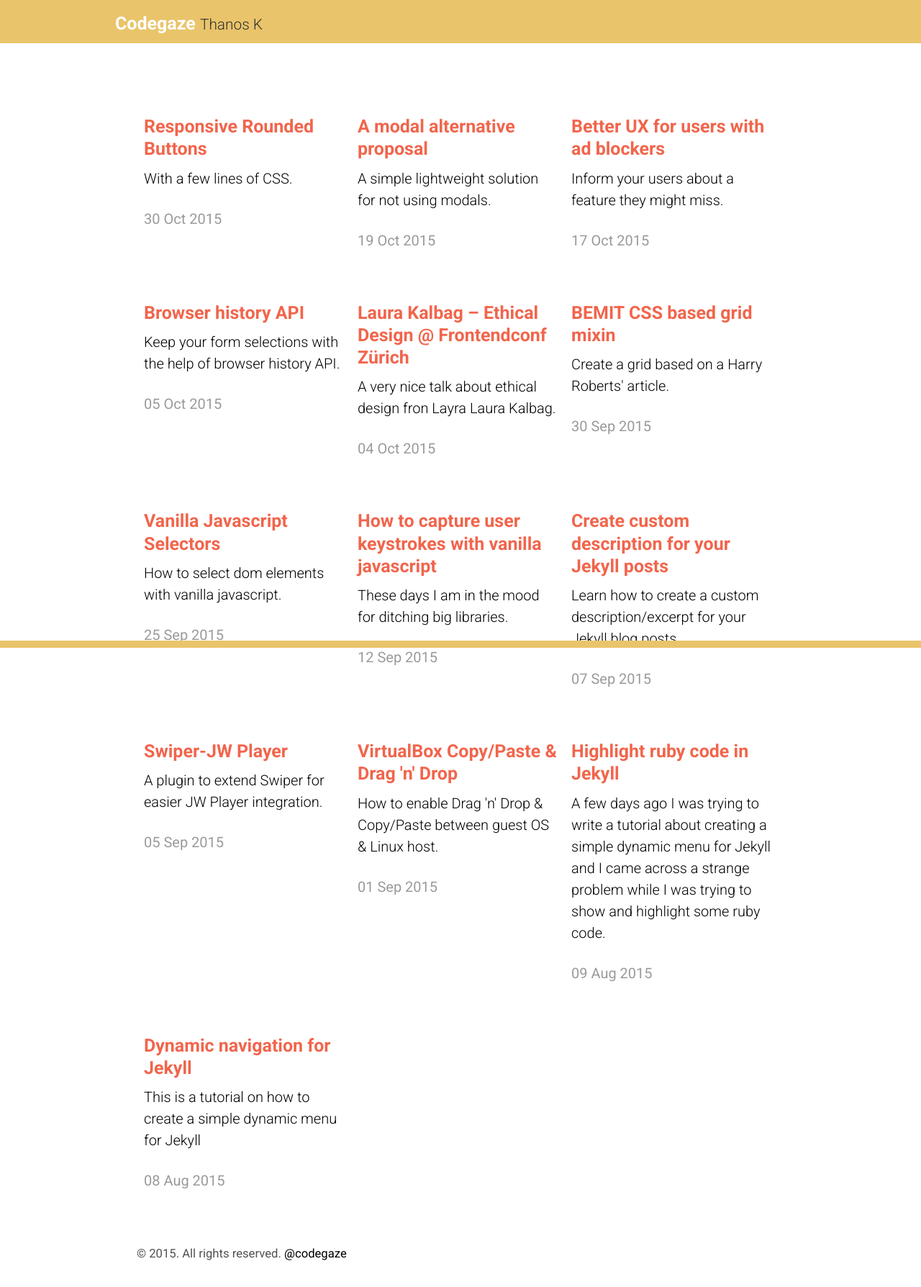
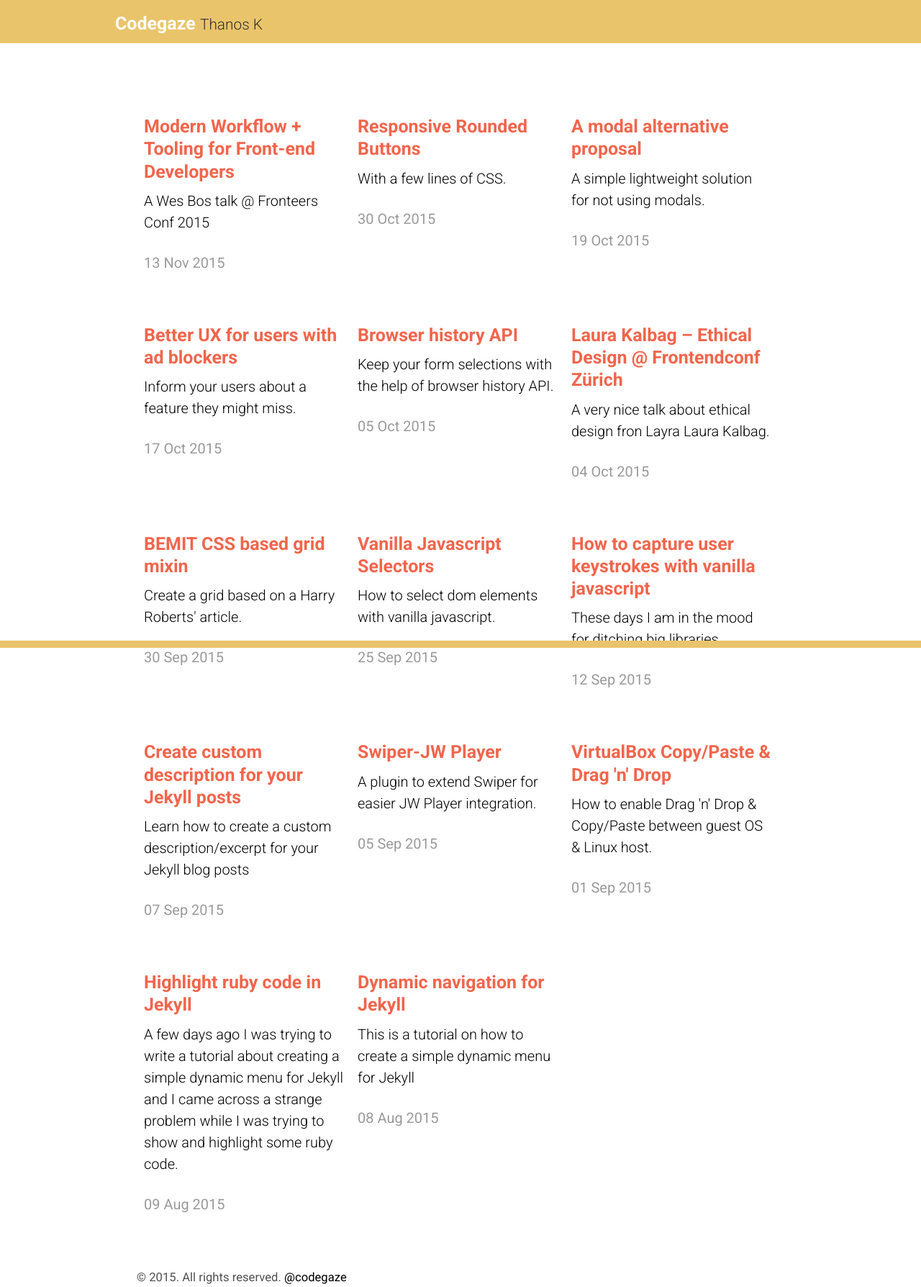
Before and after one commit to codegaze/codegaze.github.io, a Jekyll site: the page built from index.html, in a window 1280 px wide. Shown: the whole page at 72% size. Built offline with Jekyll 4.4.1, drawn with Linux system fonts in a browser that asks for light colours; nearby versions of some CDN libraries; the list of posts is cut into pages by our own code; a style sheet for code colours, icons or effects is not loaded; before the commit the page ends 1755 px from its top, so only the background shows below that.

Commit message:
New Video Post

```diff
--- /dev/null
+++ b/_posts/2015-11-13-modern-workflow-tools.md
@@ -0,0 +1,14 @@
+---
+layout: post
+title: Modern Workflow + Tooling for Front-end Developers
+keywords: CSS, responsive, buttons, frontend, codegaze
+description: Modern Workflow + Tooling for Front-end Developers - A Wes Bos talk @ Fronteers Conf 2015
+post_description: A Wes Bos talk @ Fronteers Conf 2015
+keywords: WORKFLOW,TOOLS
+---
+
+ Wes Bos at Fronteers Conference 2015 gives a short presentation for each of the modern workflow tools front end developers are using right now and a bonus talk with Bruce Lawson asking people's questions.
+
+<div class="video-fluid-wrapper">
+  <iframe src="https://player.vimeo.com/video/145138873" width="500" height="281" frameborder="0" webkitallowfullscreen mozallowfullscreen allowfullscreen></iframe> <p><a href="https://vimeo.com/145138873">Wes Bos - Modern Workflow + Tooling for Front-end Developers</a> from <a href="https://vimeo.com/fronteers">Fronteers</a> on <a href="https://vimeo.com">Vimeo</a>.</p>
+</div>
--- a/_sass/_posts.scss
+++ b/_sass/_posts.scss
@@ -86,6 +86,7 @@
   padding-bottom: 56.25%; /* 16:9 */
   padding-top: 25px;
   height: 0;
+  margin-bottom: 2em;
 }
 .video-fluid-wrapper iframe {
   position: absolute;
```
